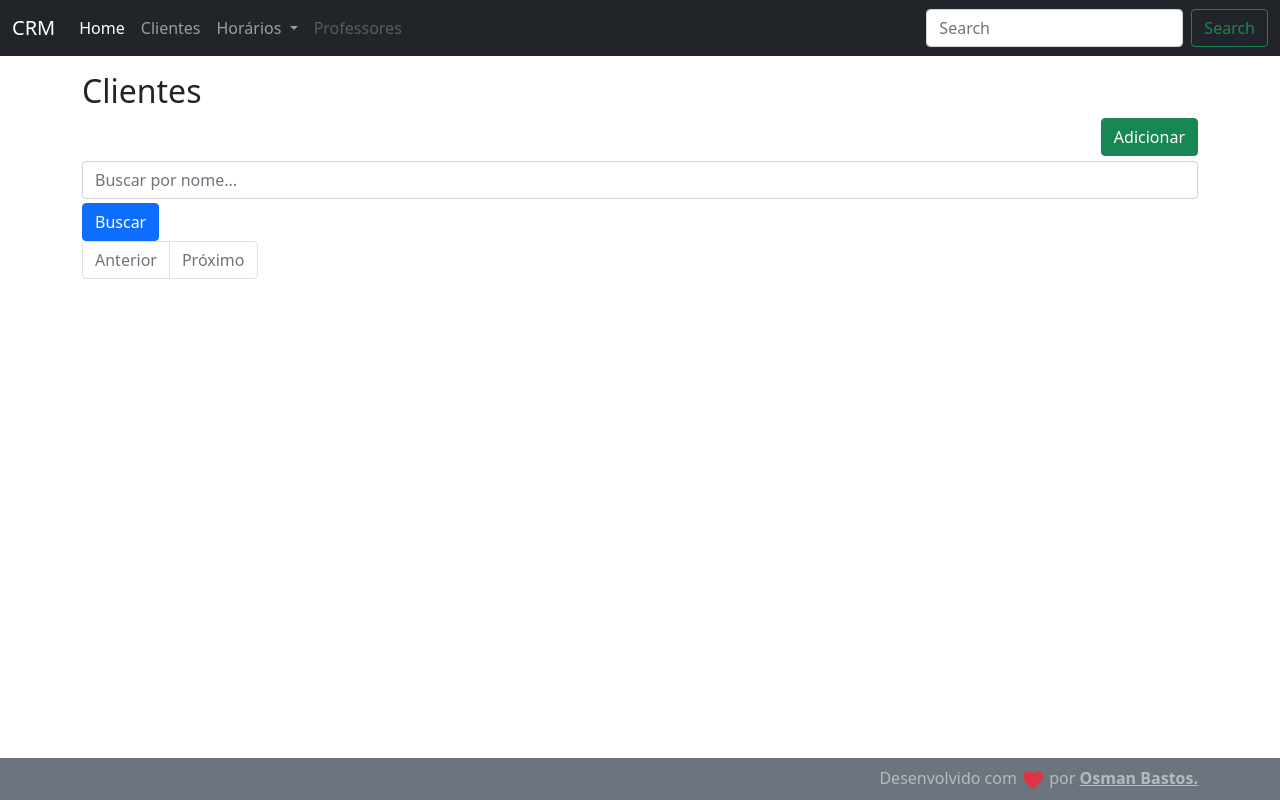
After one commit to osmanbastos/crm_python, a Django app: page /customer/list/ in a window 1280 px wide. The commit adds this page. Run offline with Django 5.2, Linux system fonts and the light colour scheme; data comes from the database, SQL or seed files in the repository.

Commit message:
core: customer_list created and routes added on urls.py and header linked

```diff
--- a/core/templates/model-header.html
+++ b/core/templates/model-header.html
@@ -10,7 +10,7 @@
             <a class="nav-link active" aria-current="page" href="#">Home</a>
           </li>
           <li class="nav-item">
-            <a class="nav-link" href="#">Clientes</a>
+            <a class="nav-link" href={% url 'customer-list' %}>Clientes</a>
           </li>
           <li class="nav-item dropdown">
             <a class="nav-link dropdown-toggle" href="#" id="navbarDropdown" role="button" data-bs-toggle="dropdown" aria-expanded="false">
--- a/core/templates/model-page.html
+++ b/core/templates/model-page.html
@@ -16,12 +16,15 @@
 
     </header>
 
-    <main class="flex-shrink-0">
-        {% block content %}
-        {% endblock %}
+    <main class="flex-shrink-0 mt-3">
+        <div class="container">
+            {% block content %}
+            {% endblock %}
+
+        </div>
     </main>
 
-    <footer class="py-2 text-white-50 bg-secondary">
+    <footer class="py-2 mt-1 text-white-50 bg-secondary">
         {% include 'model-footer.html' %}
     </footer>
 
@@ -37,7 +40,6 @@
         }
         footer {
             flex-shrink: none;
-            margin-top: 2em;
         }
     </style>
 </body>
--- a/crud_django/urls.py
+++ b/crud_django/urls.py
@@ -15,10 +15,11 @@ Including another URLconf
     2. Add a URL to urlpatterns:  path('blog/', include('blog.urls'))
 """
 from django.contrib import admin
-from django.urls import path
+from django.urls import path, include
 from django.views.generic import TemplateView
 
 urlpatterns = [
     path('admin/', admin.site.urls),
     path('', TemplateView.as_view(template_name='index.html'), name='index'),
+    path('customer/', include('customer.urls')),
 ]
--- /dev/null
+++ b/customer/templates/customer/customer_list.html
@@ -0,0 +1,64 @@
+{% extends "model-page.html"%}
+
+{% block content %}
+    <h2>Clientes</h2>
+
+    <a href="#" %}">
+        <button type="button" class="btn btn-success"
+            style="float: right; margin-bottom: 5px">Adicionar</button>
+    </a>
+
+    <form>
+        <div class="form-group mb-1">
+            <input class="form-control" type="text" name="name" placeholder="Buscar por nome...">
+        </div>
+        <button type="submit" class="btn btn-primary">Buscar</button>
+    <form>
+
+    <!-- <table class="table table-bordered mt-4 table-responsive-md">
+        <thead>
+            <tr>
+                <th>Nome</th>
+                <th>Cidade</th>
+                <th>Telefone</th>
+                <th>Email</th>
+                <th></th>
+            </tr>
+        </thead>
+        <tbody>
+            {% for customer in customer_list%}
+                <tr>
+                    <td><a href="{{ customer.get_absolute_url }}">{{ customer.get_full_name }}</a></td>
+                    <td>{{ customer.get_full_city }}</td>
+                    <td>{{ customer.get_full_phone_number }}</td>
+                    <td>{{ customer.email }}</td>
+                    <form method="post" action="{{ customer.get_delete_url }}">{% csrf_token %}
+                        <td><button type="submit" class="btn btn-danger">Excluir</button></td>
+                    </form>
+                </tr>
+            {% endfor %}
+        </tbody>
+    </table> -->
+
+
+    <ul class="pagination">
+        {% if page_obj.has_previous %}
+            <li class="page-item"><a class="page-link"
+                href="?page={{ page_obj.previous_page_number }}">Anterior</a></li>
+        {% else %}
+            <li class="page-item disabled"><a class="page-link" href="#">Anterior</a></li>
+        {% endif %}
+
+        {% for object in page_obj.paginator.page_range %}
+            <li class="page-item"><a class="page-link" href="?page={{ forloop.counter }}">{{ forloop.counter }}</a></li>
+        {% endfor %}
+
+        {% if page_obj.has_next %}
+            <li class="page-item"><a class="page-link"
+                href="?page={{ page_obj.next_page_number }}">Próximo</a></li>
+        {% else %}
+            <li class="page-item disabled"><a class="page-link" href="#">Próximo</a></li>
+        {% endif %}
+    </ul>
+
+{% endblock %}
--- /dev/null
+++ b/customer/urls.py
@@ -0,0 +1,6 @@
+from django.urls import path
+from .views import CustomerListView
+
+urlpatterns = [
+    path("list/", CustomerListView.as_view(), name='customer-list'),
+]
--- a/customer/views.py
+++ b/customer/views.py
@@ -1,3 +1,9 @@
 from django.shortcuts import render
+from django.views.generic import ListView
+from .models import Customer
 
 # Create your views here.
+class CustomerListView(ListView):
+    template_name = "customer/customer_list.html"
+    model = Customer
+    queryset = Customer.objects.all() #mostrar todos os registros
```
Also changed, not shown: customer/templates/customer/customer.html (added).
